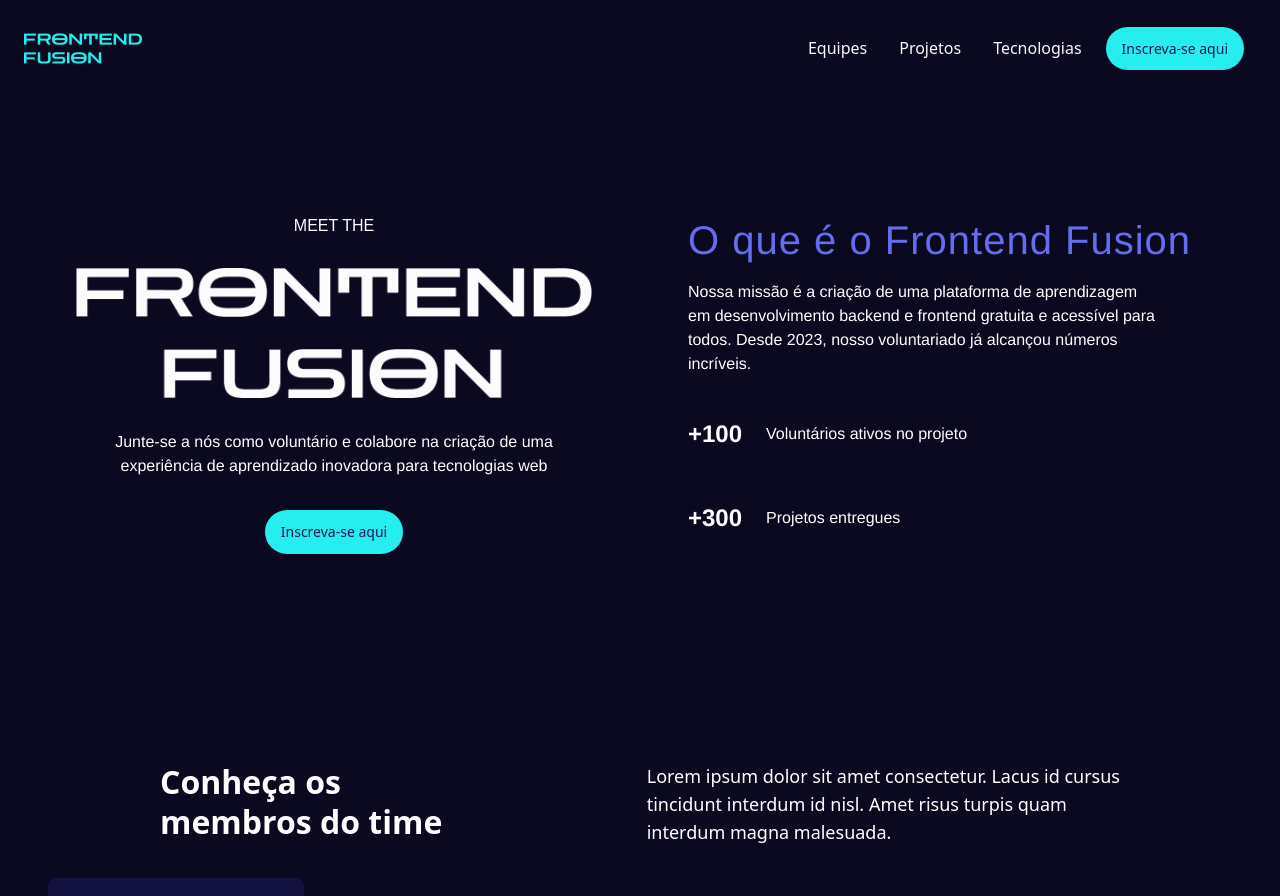
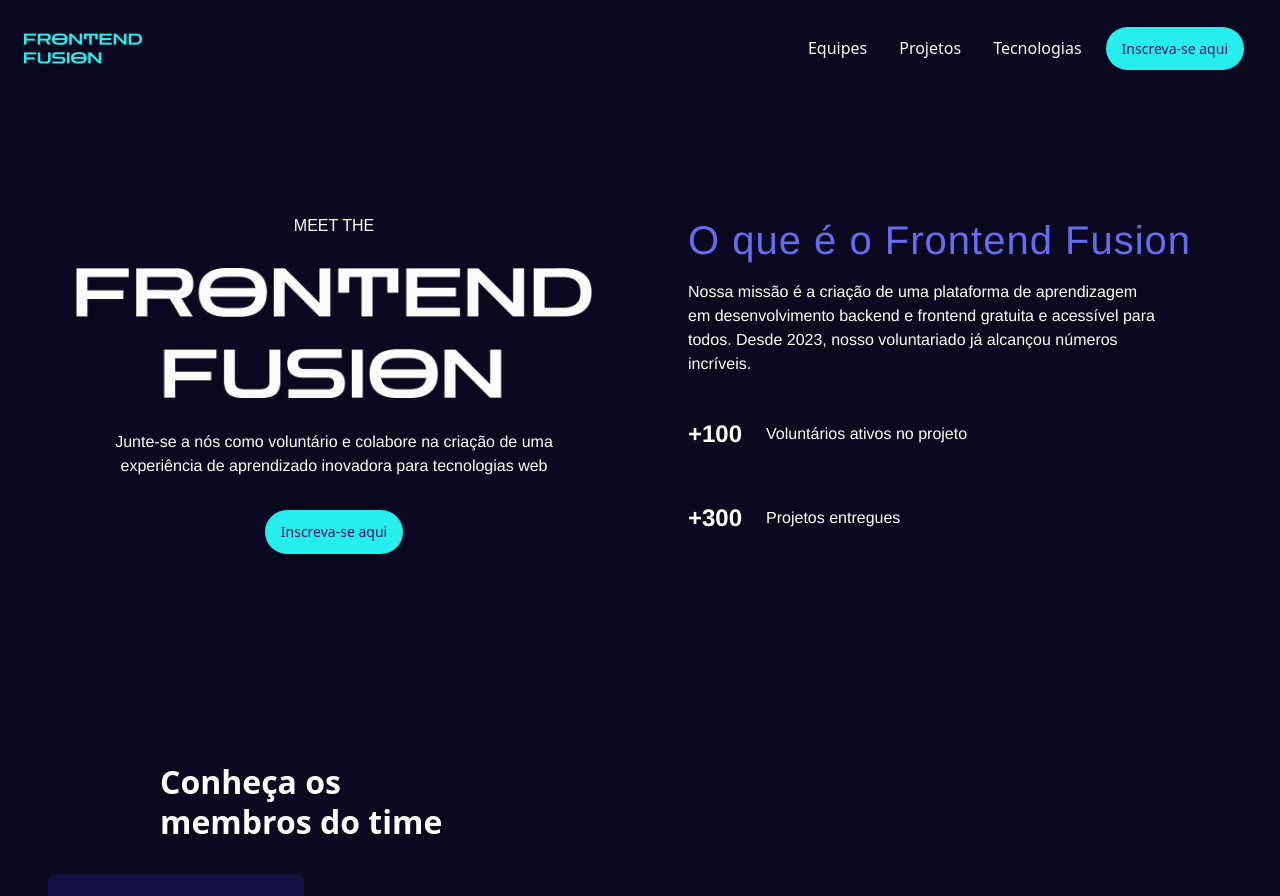
Before and after one commit to Projeto-FrontEnd-Fusion/vingadores-portifolio-colaborativo_, a React (Vite) app: page / in a window 1280 px wide. Shown: the top 896 px of the page. Built offline with nearby package versions, Linux system fonts and the light colour scheme; grey boxes are pictures that could not be loaded.

Commit message:
style: Remoção da legenda Lorem Ipsum da seção de membros

```diff
--- a/src/components/MembersDescription/MembersDescription.tsx
+++ b/src/components/MembersDescription/MembersDescription.tsx
@@ -4,12 +4,6 @@ const MembersDescription = () => {
       <h2 className="text-white font-bold text-[24px] sm:text-[28px] md:text-[32px] leading-tight text-center md:text-left">
         Conheça os <br /> membros do time
       </h2>
-
-      <div className="text-white text-xs sm:text-sm md:text-base lg:text-lg mt-4 md:mt-0 leading-relaxed text-center md:text-left">
-        Lorem ipsum dolor sit amet consectetur. Lacus id cursus<br />
-        tincidunt interdum id nisl. Amet risus turpis quam<br />
-        interdum magna malesuada.
-      </div>
     </div>
   );
 };
```
